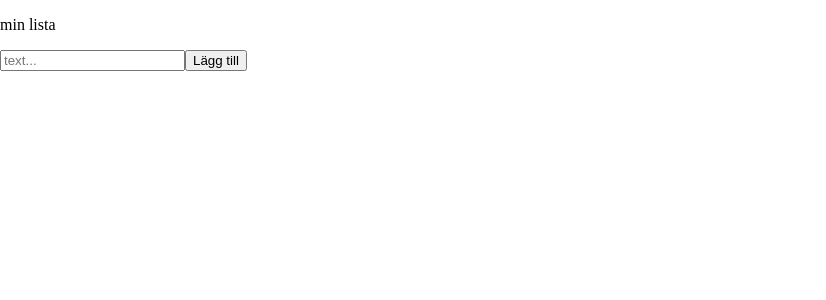
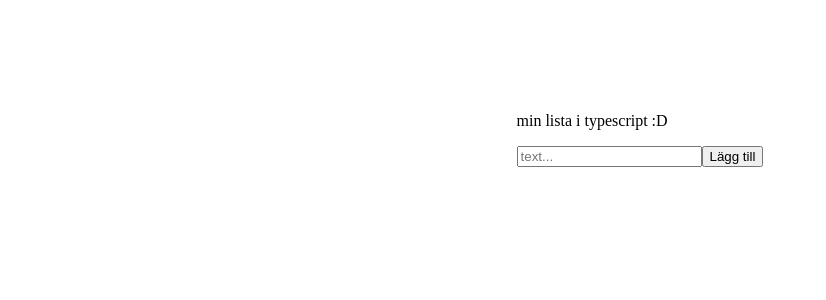
Before and after one commit to AngelicaSjodin/to-do-list-react, a React (Vite) app: page / in a window 1280 px wide. Shown: the top 300 px of the page, without its empty margins (0-826 px from the left). Built offline with nearby package versions, Linux system fonts and the light colour scheme.

Commit message:
rearange

```diff
--- a/src/App.css
+++ b/src/App.css
@@ -0,0 +1,8 @@
+body{
+    display: flex;
+    justify-content: center;
+}
+
+.content{
+    padding-top: 6em;
+}
--- a/src/App.tsx
+++ b/src/App.tsx
@@ -8,6 +8,9 @@ import { InputAndButton } from './components/addButton.tsx';
 
 function App() {
   const[list,setList]=useState<TodoItem[]>([]);
+    const storage= localStorage.getItem('todos');
+
+
 
   const addToList=(text:string)=>{
     const newTodo: TodoItem={
@@ -24,16 +27,17 @@ function App() {
   return (
     <main>
 
-      <div>
-        <p>min lista</p>
+      <div className='content'>
+        <p>min lista i typescript :D</p>
         <InputAndButton addToList={addToList} />
+
+        <ul>
+          {list.map(todo=>(
+            <Remove key={todo.id} todo={todo} remove={removeTodo}//toggleTodo={toggleTodo}? fixar efter save function
+            />
+          ))}
+        </ul>
       </div>
-      <ul>
-        {list.map(todo=>(
-          <Remove key={todo.id} todo={todo} remove={removeTodo}//toggleTodo={toggleTodo}? fixar efter save function
-          />
-        ))}
-      </ul>
 
     </main>
   )
--- a/src/components/remove.tsx
+++ b/src/components/remove.tsx
@@ -1,4 +1,4 @@
-import { TodoItem } from "./todoitem"
+import { TodoItem } from "./todoitem";
 
 export type Prop = {
     todo: TodoItem;
--- a/src/components/todoitem.tsx
+++ b/src/components/todoitem.tsx
@@ -1,8 +1,3 @@
-interface todoitemProps{
-    id:number;
-    text:string;
-}
-
 export type TodoItem={
     id:number;
     text:string;
```
Also changed, not shown: src/components/addToList.tsx (deleted), src/components/style.css (deleted).
